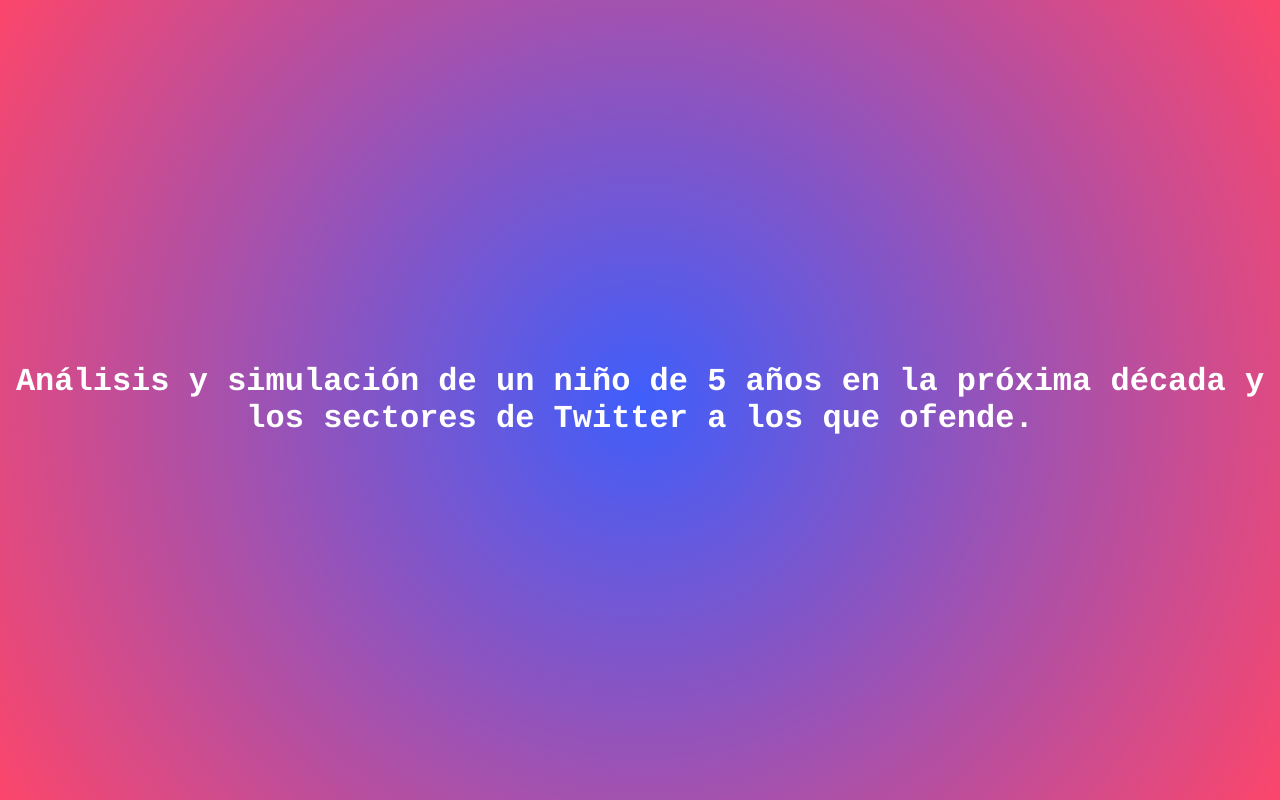
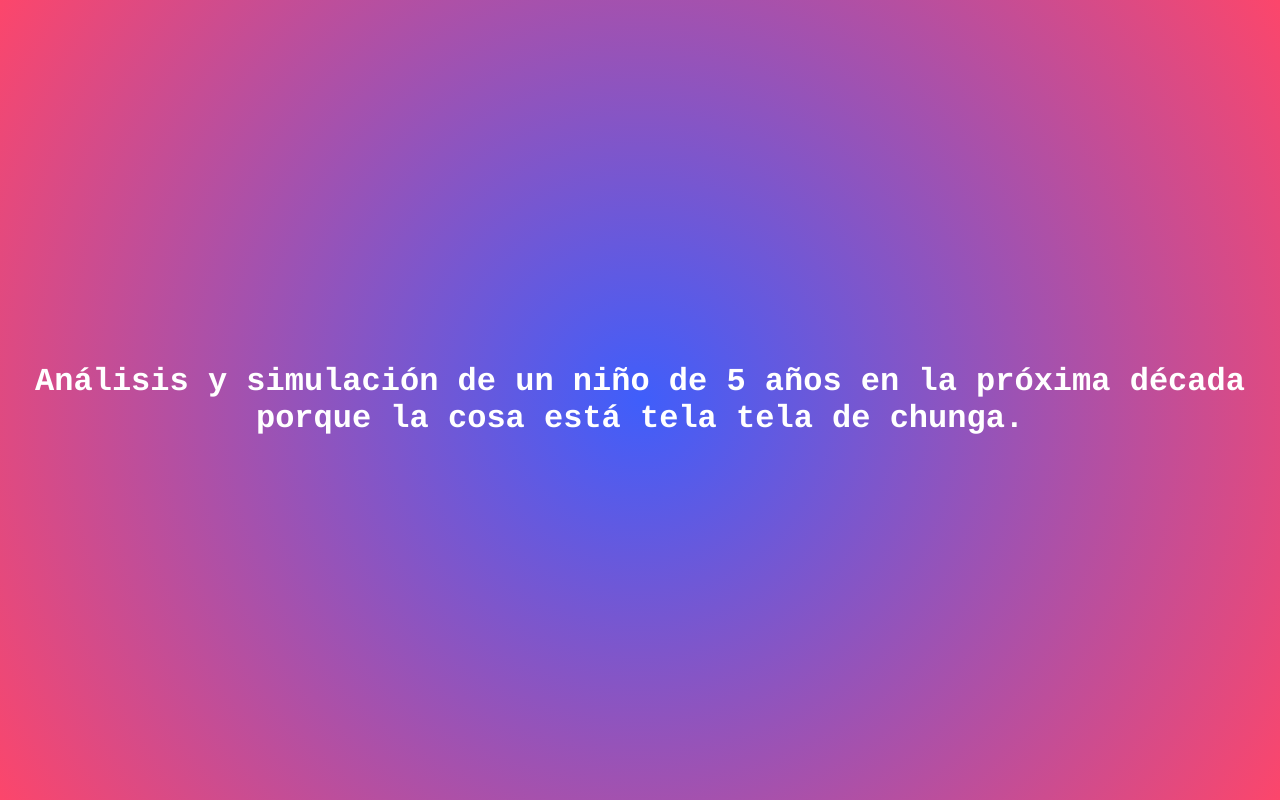
Before and after one commit to jdmedinaceli/tfg-generator, a React (Create React App) app: page / in a window 1280 px wide. Built offline with nearby package versions, Linux system fonts and the light colour scheme.

Commit message:
added phrase four (#8)
Co-authored-by: jdmedinaceli <44140833+jdmedinaceli@users.noreply.github.com>

```diff
--- a/src/Titles.js
+++ b/src/Titles.js
@@ -59,7 +59,8 @@
   8: "y la hipersexualización televisiva.",
   9: ": una revisión sistemática.",
   10: ": un análisis empírico.",
-  11: " y los sectores de Twitter a los que ofende."
+  11: " y los sectores de Twitter a los que ofende.",
+  12: "porque la cosa está tela tela de chunga."
 }
 
 export const Decian = {
```
